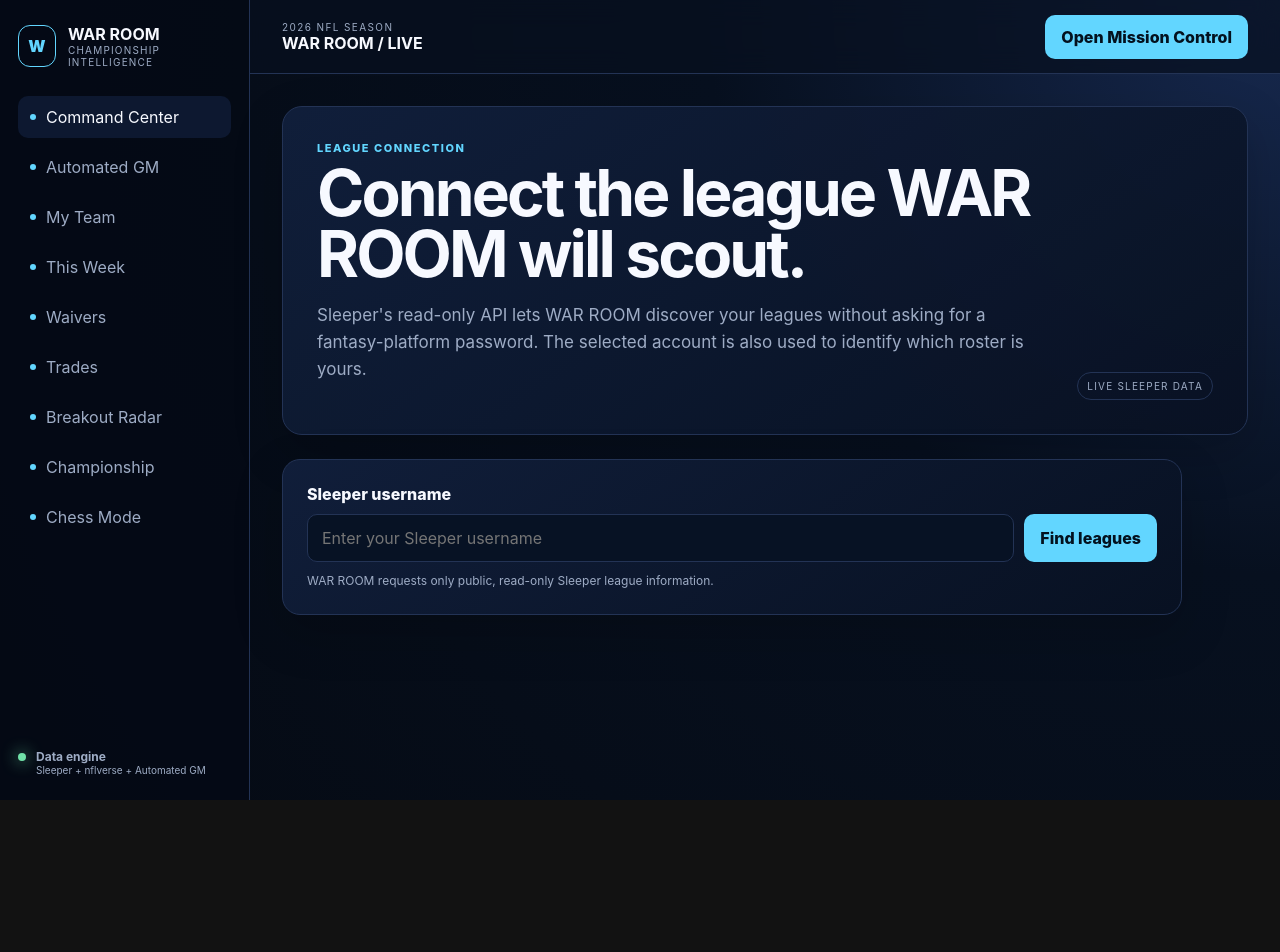
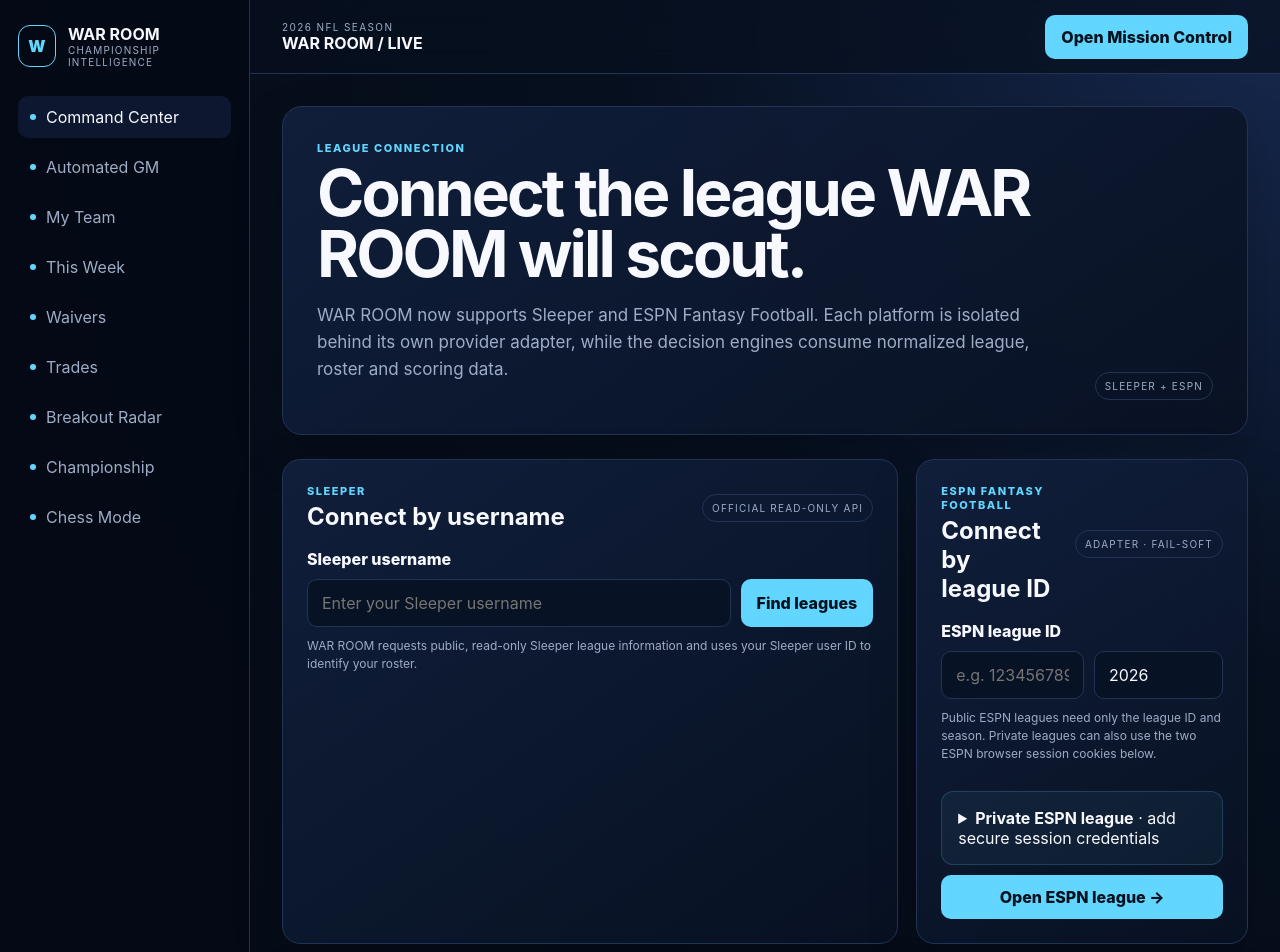
Before and after one commit to 352Legends/league-app, a Next.js app: page /connect in a window 1280 px wide. Shown: the top 952 px of the page. Before the commit the page ends 800 px from the top, so only its background shows below. Built offline with nearby package versions, Linux system fonts and the light colour scheme.

Commit message:
feat: add ESPN fantasy league connection experience

```diff
--- a/src/app/connect/page.tsx
+++ b/src/app/connect/page.tsx
@@ -16,10 +16,17 @@
   }
 }
 
-export default async function ConnectPage({ searchParams }: { searchParams: Promise<{ username?: string }> }) {
-  const { username } = await searchParams;
-  const value = username?.trim() ?? "";
+type SearchParams = {
+  username?: string;
+  provider?: string;
+  espnError?: string;
+};
+
+export default async function ConnectPage({ searchParams }: { searchParams: Promise<SearchParams> }) {
+  const query = await searchParams;
+  const value = query.username?.trim() ?? "";
   const result = value ? await loadSleeperAccount(value) : null;
+  const currentSeason = new Date().getFullYear();
 
   return (
     <div className="page-wrap">
@@ -27,22 +34,57 @@
         <div>
           <p className="eyebrow">LEAGUE CONNECTION</p>
           <h1>Connect the league WAR ROOM will scout.</h1>
-          <p className="lede">Sleeper&apos;s read-only API lets WAR ROOM discover your leagues without asking for a fantasy-platform password. The selected account is also used to identify which roster is yours.</p>
+          <p className="lede">WAR ROOM now supports Sleeper and ESPN Fantasy Football. Each platform is isolated behind its own provider adapter, while the decision engines consume normalized league, roster and scoring data.</p>
         </div>
-        <span className="status-chip">LIVE SLEEPER DATA</span>
+        <span className="status-chip">SLEEPER + ESPN</span>
       </section>
 
-      <section className="section-block connect-panel">
+      <section className="two-column">
+        <div className="section-block connect-panel">
+          <div className="section-heading">
+            <div><p className="eyebrow">SLEEPER</p><h2>Connect by username</h2></div>
+            <span className="status-chip">OFFICIAL READ-ONLY API</span>
+          </div>
           <form method="get" className="connect-form">
+            <input type="hidden" name="provider" value="sleeper" />
             <label htmlFor="username">Sleeper username</label>
             <div className="connect-row">
               <input id="username" name="username" defaultValue={value} placeholder="Enter your Sleeper username" autoComplete="off" />
               <button type="submit" className="connect-button">Find leagues</button>
             </div>
-          <p className="metric-detail">WAR ROOM requests only public, read-only Sleeper league information.</p>
+            <p className="metric-detail">WAR ROOM requests public, read-only Sleeper league information and uses your Sleeper user ID to identify your roster.</p>
           </form>
+        </div>
+
+        <div className="section-block connect-panel">
+          <div className="section-heading">
+            <div><p className="eyebrow">ESPN FANTASY FOOTBALL</p><h2>Connect by league ID</h2></div>
+            <span className="status-chip">ADAPTER · FAIL-SOFT</span>
+          </div>
+          <form method="post" action="/api/espn/connect" className="connect-form">
+            <label htmlFor="espnLeagueId">ESPN league ID</label>
+            <div className="connect-row">
+              <input id="espnLeagueId" name="leagueId" inputMode="numeric" placeholder="e.g. 123456789" autoComplete="off" required />
+              <input name="season" type="number" min="2018" max="2100" defaultValue={currentSeason} aria-label="ESPN season" required />
+            </div>
+            <p className="metric-detail">Public ESPN leagues need only the league ID and season. Private leagues can also use the two ESPN browser session cookies below.</p>
+
+            <details className="intel-note">
+              <summary><strong>Private ESPN league</strong> · add secure session credentials</summary>
+              <div className="connect-form" style={{ marginTop: 12 }}>
+                <label htmlFor="swid">SWID</label>
+                <input id="swid" name="swid" placeholder="{XXXXXXXX-XXXX-XXXX-XXXX-XXXXXXXXXXXX}" autoComplete="off" />
+                <label htmlFor="espnS2">espn_s2</label>
+                <input id="espnS2" name="espnS2" type="password" placeholder="Paste the espn_s2 cookie value" autoComplete="off" />
+                <p className="metric-detail">WAR ROOM never asks for your ESPN password. These values are stored only as HttpOnly app-session cookies for interactive access and are not written into saved league payloads.</p>
+              </div>
+            </details>
+            <button type="submit" className="connect-button">Open ESPN league →</button>
+          </form>
+        </div>
       </section>
 
+      {query.espnError ? <div className="error-banner">ESPN: {query.espnError}</div> : null}
       {result && !result.ok ? <div className="error-banner">{result.message}</div> : null}
 
       {result?.ok ? (
@@ -56,18 +98,18 @@
           ) : (
             <div className="league-list">
               {result.leagues.map((league) => {
-                const query = new URLSearchParams({
+                const leagueQuery = new URLSearchParams({
                   sleeperUserId: result.user.user_id,
                   sleeperUsername: result.user.username ?? result.user.display_name ?? value,
                 });
                 return (
                   <article className="league-card" key={league.league_id}>
                     <div>
-                      <p className="eyebrow">{league.status.toUpperCase()}</p>
+                      <p className="eyebrow">SLEEPER · {league.status.toUpperCase()}</p>
                       <h3>{league.name}</h3>
                       <p>{league.total_rosters} teams · {league.roster_positions.join(" · ")}</p>
                     </div>
-                    <Link href={`/league/${league.league_id}?${query.toString()}`} className="connect-button">Open league →</Link>
+                    <Link href={`/league/${league.league_id}?${leagueQuery.toString()}`} className="connect-button">Open league →</Link>
                   </article>
                 );
               })}
@@ -75,6 +117,11 @@
           )}
         </section>
       ) : null}
+
+      <section className="section-block">
+        <div className="section-heading"><div><p className="eyebrow">PROVIDER DISCIPLINE</p><h2>One WAR ROOM model, isolated data adapters.</h2></div></div>
+        <div className="intel-note"><span>i</span><p>Sleeper uses its documented read-only API. ESPN Fantasy does not expose an equivalent supported public developer API, so WAR ROOM isolates ESPN behind a dedicated adapter and fails visibly if ESPN changes an endpoint instead of contaminating the Sleeper path or inventing data.</p></div>
+      </section>
     </div>
   );
 }
```
Lines whose indentation alone changed are shown as unchanged.
